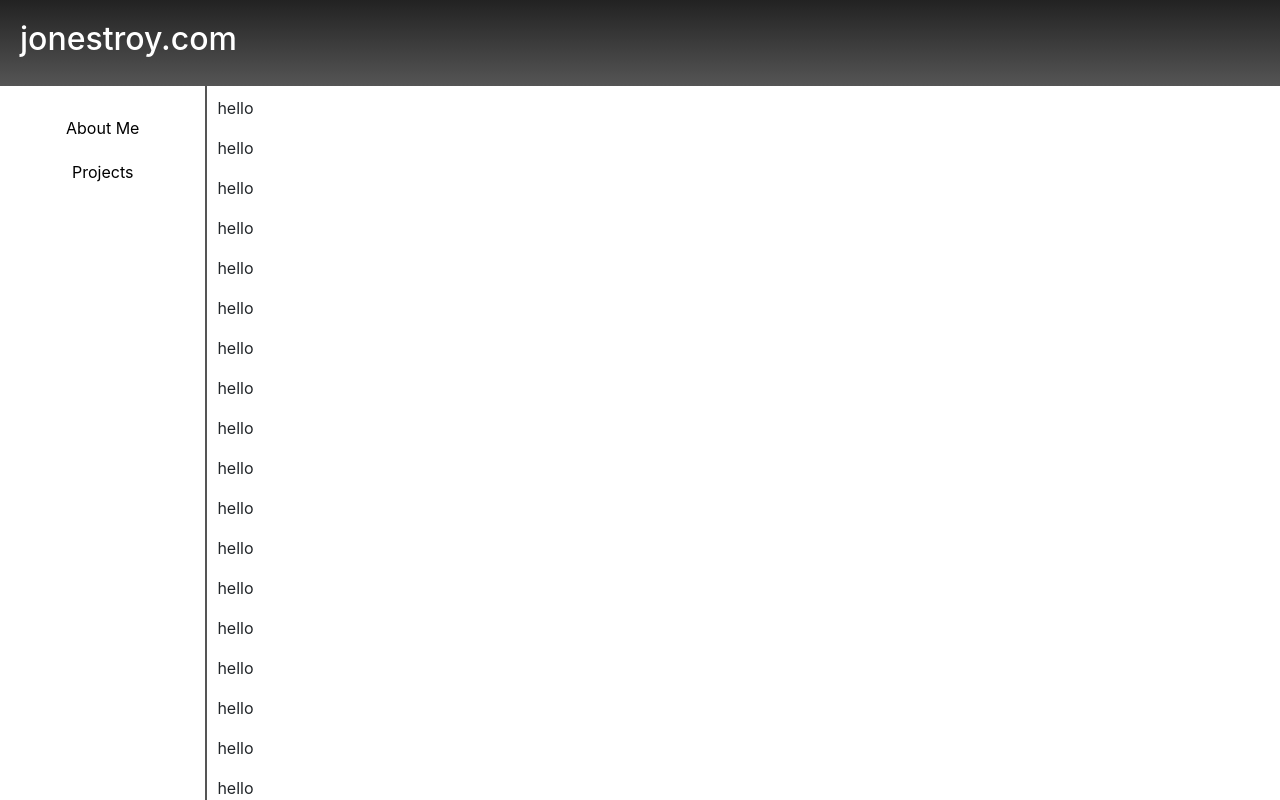
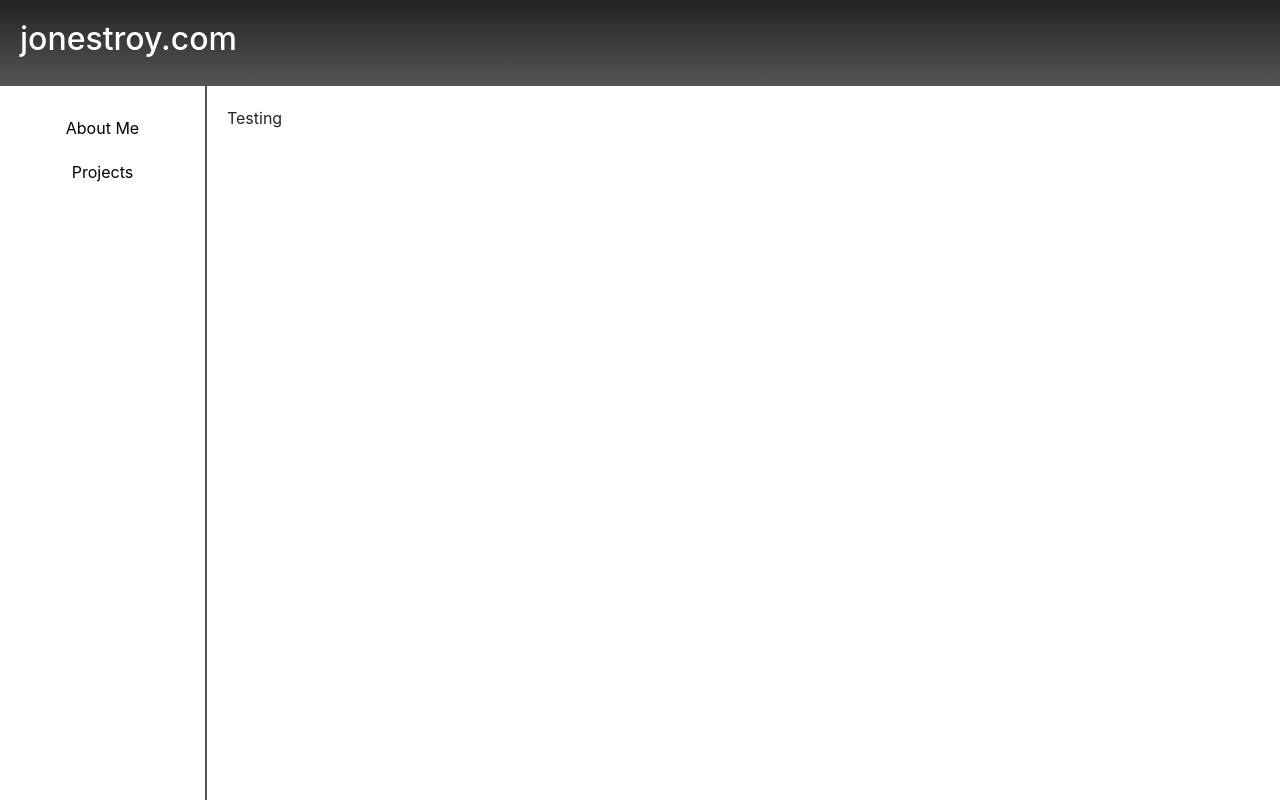
Before and after one commit to sntnmjones/jonestroy1.2, a React (Create React App) app in the folder production-site/jonestroy/: page / in a window 1280 px wide. Built offline with nearby package versions, Linux system fonts and the light colour scheme.

Commit message:
Beginning work content of home/about

```diff
--- a/production-site/jonestroy/src/components/Home.js
+++ b/production-site/jonestroy/src/components/Home.js
@@ -1,66 +1,22 @@
 import React, { Component } from 'react';
 import Header from './Header';
 import Menu from './Menu';
-import Hello from './Hello1'
 import '../css/Home.css'
 
 class Home extends Component {
+
+    text = "Testing";
+
     render() {
         return (
             <div className='mainDiv'>
                 <Header />
                 <div className='secondDiv'>
                     <Menu />
+
+                    {/* Content for Home.js */}
                     <div className='content'>
-                        <p>hello</p>
-                        <p>hello</p>
-                        <p>hello</p>
-                        <p>hello</p>
-                        <p>hello</p>
-                        <p>hello</p>
-                        <p>hello</p>
-                        <p>hello</p>
-                        <p>hello</p>
-                        <p>hello</p>
-                        <p>hello</p>
-                        <p>hello</p>
-                        <p>hello</p>
-                        <p>hello</p>
-                        <p>hello</p>
-                        <p>hello</p>
-                        <p>hello</p>
-                        <p>hello</p>
-                        <p>hello</p>
-                        <p>hello</p>
-                        <p>hello</p>
-                        <p>hello</p>
-                        <p>hello</p>
-                        <p>hello</p>
-                        <p>hello</p>
-                        <p>hello</p>
-                        <p>hello</p>
-                        <p>hello</p>
-                        <p>hello</p>
-                        <p>hello</p>
-                        <p>hello</p>
-                        <p>hello</p>
-                        <p>hello</p>
-                        <p>hello</p>
-                        <p>hello</p>
-                        <p>hello</p>
-                        <p>hello</p>
-                        <p>hello</p>
-                        <p>hello</p>
-                        <p>hello</p>
-                        <p>hello</p>
-                        <p>hello</p>
-                        <p>hello</p>
-                        <p>hello</p>
-                        <p>hello</p>
-                        <p>hello</p>
-                        <p>hello</p>
-                        <p>hello</p>
-                        <p>hello</p>
+                        <p>{this.text}</p>
                     </div>
                 </div>
             </div>
--- a/production-site/jonestroy/src/components/Router.js
+++ b/production-site/jonestroy/src/components/Router.js
@@ -6,6 +6,7 @@ function RouterRooter() {
     return (
         <Router>
             <Route exact path="/" component={Home} />
+            <Route path="/about" component={Home} />
         </Router>
     );
 }
--- a/production-site/jonestroy/src/css/Home.css
+++ b/production-site/jonestroy/src/css/Home.css
@@ -11,5 +11,5 @@
     width: 100%;
     height: 100vh;
     overflow: scroll;
-    padding: 10px;
+    padding: 20px;
 }
```
